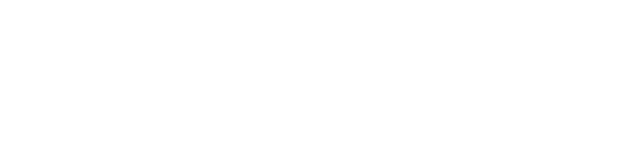
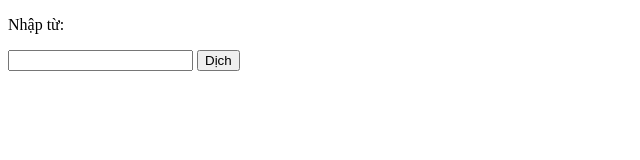
Before and after one commit to buivanluu1997/module1, a plain HTML site: page ss12/bai_tap/bai_tap_tu_dien.html in a window 1280 px wide. Shown: the whole page, without its empty margins (0-640 px from the left). Drawn offline with Linux system fonts and the light colour scheme.

Commit message:
nop_bai_tap

```diff
--- a/ss12/bai_tap/bai_tap_tu_dien.html
+++ b/ss12/bai_tap/bai_tap_tu_dien.html
@@ -5,6 +5,28 @@
     <title>Bài tâp từ điển</title>
 </head>
 <body>
-
+<p>Nhập từ: </p>
+<input type="text" id="text">
+<button onclick="check()">Dịch</button>
+<p id="result"></p>
+<script>
+    function check() {
+        let arrEng = ["one", "tow", "three", "four", "five", "six", "seven", "eight", "nice", "ten"];
+        let arrViet = ["một", "hai", "ba", "bốn", "năm", "sáu", "bảy", "tám", "chín", "mười"];
+        let inputText = document.getElementById("text").value;
+        let indexEng = -1;
+        let result = "";
+        for (let i = 0; i < arrEng.length; i++) {
+            if (inputText == arrEng[i]) {
+                indexEng = i;
+                break;
+            }
+        }
+        if (indexEng != -1) {
+            result = arrViet[indexEng];
+        }
+        document.getElementById("result").innerHTML = "kết quả: " + result;
+    }
+</script>
 </body>
 </html>
```
Also changed, not shown: ss12/bai_tap/luyen_tap_mang_01/bai_7.html (+1 -0 lines).
